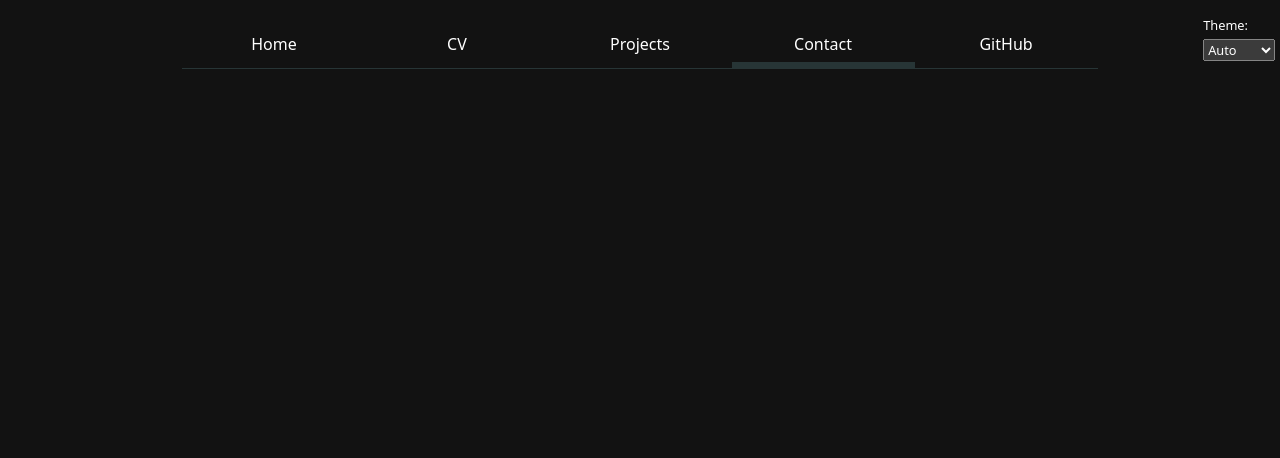
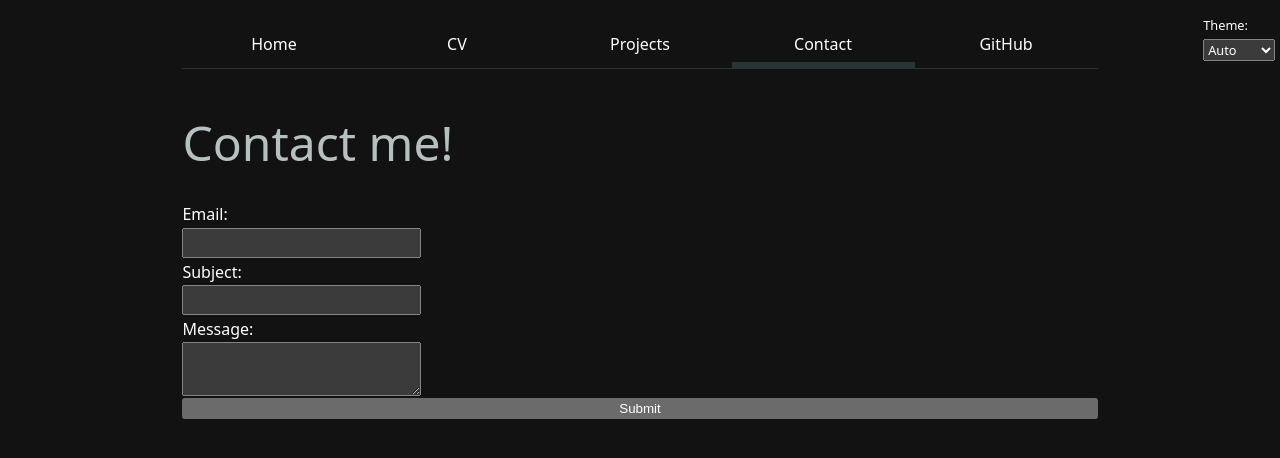
Before and after one commit to RicoFio/6.C85_LAB4, a SvelteKit app: page /contact in a window 1280 px wide. Shown: the top 458 px of the page. Built offline with nearby package versions, Linux system fonts and the light colour scheme.

Commit message:
added missing contacts form

```diff
--- a/src/routes/contact/+page.svelte
+++ b/src/routes/contact/+page.svelte
@@ -6,3 +6,14 @@
 <svelte:head>
 	<title>Contact me</title>
 </svelte:head>
+
+<h1>Contact me!</h1>
+<form action="mailto:fiorista@mit.edu" method="POST" enctype="text/plain">
+    <label for="email">Email:</label>
+    <input type="email">
+    <label for="text">Subject:</label>
+    <input type="text">
+    <label for="">Message:</label>
+    <textarea name="body"></textarea>
+    <button>Submit</button>
+</form>
```
